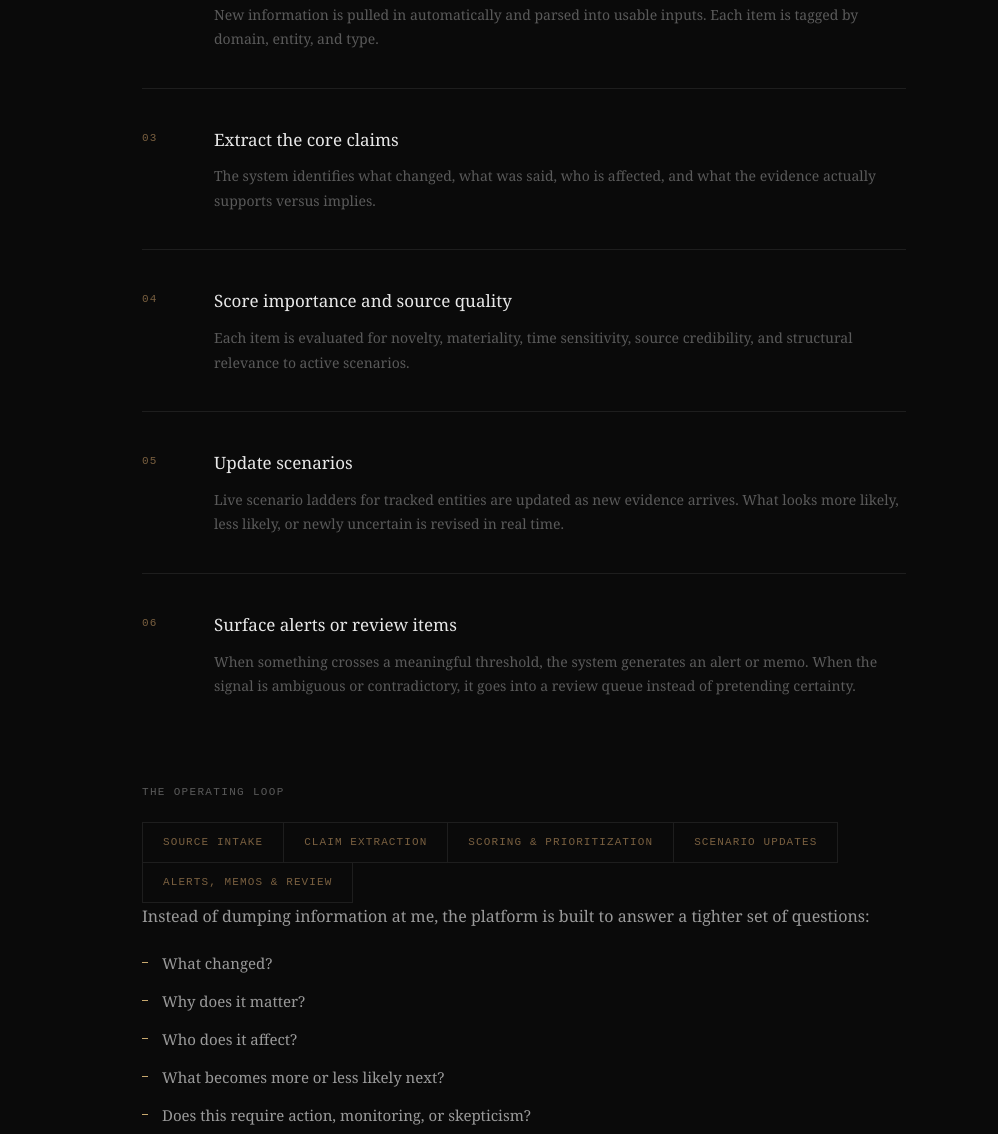
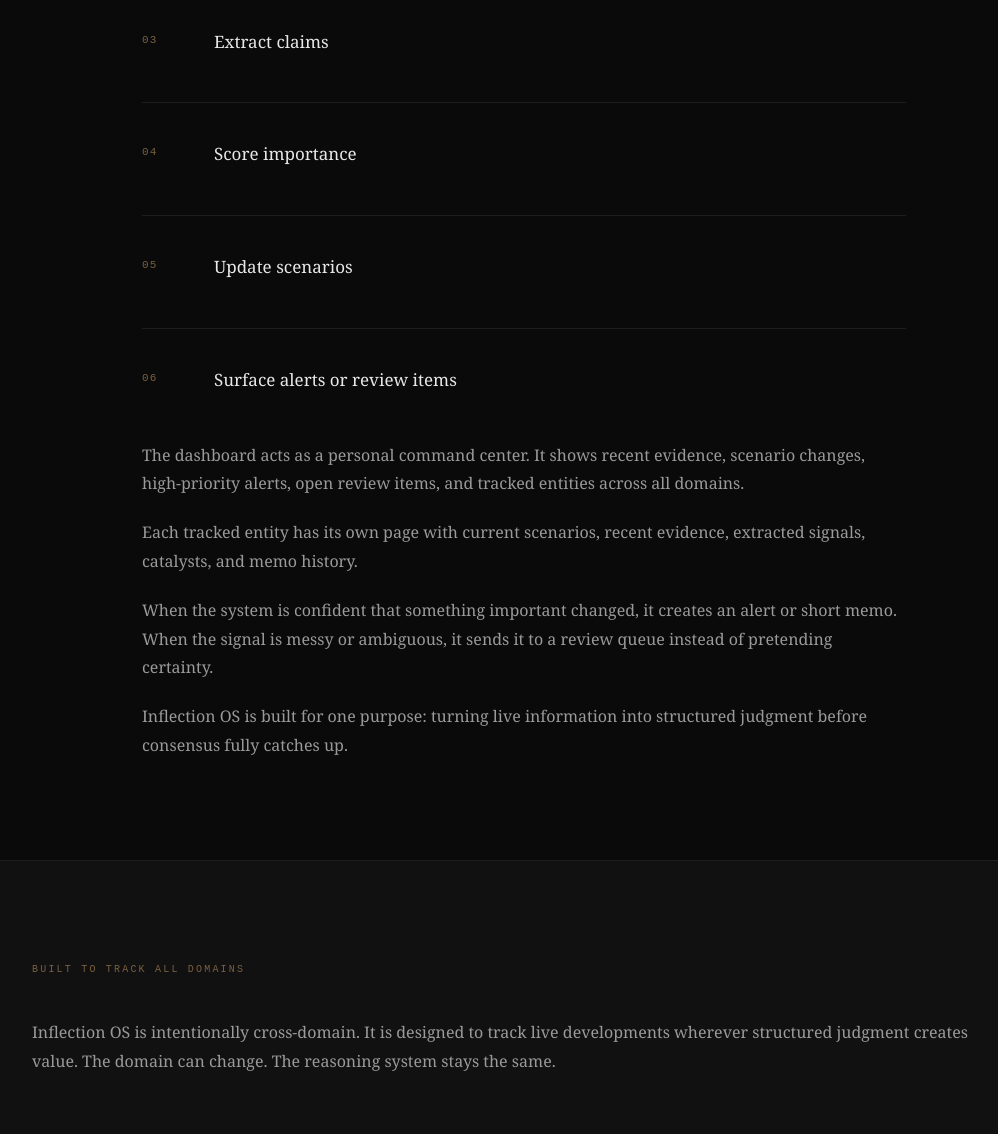
Before and after one commit to hr185882-creator/inflection-point-research, a plain HTML site: page index.html in a window 1280 px wide. Shown: the part 2521-3655 px from the top of the page, without its empty margins (116-1114 px from the left). Drawn offline with Linux system fonts and the light colour scheme.

Commit message:
Update How It Works section with final copy

```diff
--- a/index.html
+++ b/index.html
@@ -594,14 +594,13 @@
 <section id="how">
   <div class="inner">
     <span class="section-label">How It Works</span>
-    <p class="body-text">The system runs a simple loop.</p>
+    <p class="body-text">At its core, the system runs a simple loop:</p>
     <div class="steps">
 
       <div class="step">
         <span class="step-num">01</span>
         <div>
-          <h3 class="step-title">Monitor selected sources</h3>
-          <p class="step-body">The platform continuously watches a curated set of sources across all domains — structured data feeds, official filings, statements, reports, and domain-specific inputs.</p>
+          <h3 class="step-title">Monitor sources</h3>
         </div>
       </div>
 
@@ -609,23 +608,20 @@
         <span class="step-num">02</span>
         <div>
           <h3 class="step-title">Ingest new evidence</h3>
-          <p class="step-body">New information is pulled in automatically and parsed into usable inputs. Each item is tagged by domain, entity, and type.</p>
         </div>
       </div>
 
       <div class="step">
         <span class="step-num">03</span>
         <div>
-          <h3 class="step-title">Extract the core claims</h3>
-          <p class="step-body">The system identifies what changed, what was said, who is affected, and what the evidence actually supports versus implies.</p>
+          <h3 class="step-title">Extract claims</h3>
         </div>
       </div>
 
       <div class="step">
         <span class="step-num">04</span>
         <div>
-          <h3 class="step-title">Score importance and source quality</h3>
-          <p class="step-body">Each item is evaluated for novelty, materiality, time sensitivity, source credibility, and structural relevance to active scenarios.</p>
+          <h3 class="step-title">Score importance</h3>
         </div>
       </div>
 
@@ -633,7 +629,6 @@
         <span class="step-num">05</span>
         <div>
           <h3 class="step-title">Update scenarios</h3>
-          <p class="step-body">Live scenario ladders for tracked entities are updated as new evidence arrives. What looks more likely, less likely, or newly uncertain is revised in real time.</p>
         </div>
       </div>
 
@@ -641,29 +636,15 @@
         <span class="step-num">06</span>
         <div>
           <h3 class="step-title">Surface alerts or review items</h3>
-          <p class="step-body">When something crosses a meaningful threshold, the system generates an alert or memo. When the signal is ambiguous or contradictory, it goes into a review queue instead of pretending certainty.</p>
         </div>
       </div>
 
     </div>
 
-    <p class="loop-label">The operating loop</p>
-    <div class="loop-items">
-      <div class="loop-item">Source Intake</div>
-      <div class="loop-item">Claim Extraction</div>
-      <div class="loop-item">Scoring &amp; Prioritization</div>
-      <div class="loop-item">Scenario Updates</div>
-      <div class="loop-item">Alerts, Memos &amp; Review</div>
-    </div>
-
-    <p class="body-text">Instead of dumping information at me, the platform is built to answer a tighter set of questions:</p>
-    <ul class="diff-list">
-      <li>What changed?</li>
-      <li>Why does it matter?</li>
-      <li>Who does it affect?</li>
-      <li>What becomes more or less likely next?</li>
-      <li>Does this require action, monitoring, or skepticism?</li>
-    </ul>
+    <p class="body-text">The dashboard acts as a personal command center. It shows recent evidence, scenario changes, high-priority alerts, open review items, and tracked entities across all domains.</p>
+    <p class="body-text">Each tracked entity has its own page with current scenarios, recent evidence, extracted signals, catalysts, and memo history.</p>
+    <p class="body-text">When the system is confident that something important changed, it creates an alert or short memo. When the signal is messy or ambiguous, it sends it to a review queue instead of pretending certainty.</p>
+    <p class="body-text">Inflection OS is built for one purpose: turning live information into structured judgment before consensus fully catches up.</p>
   </div>
 </section>
 
```
